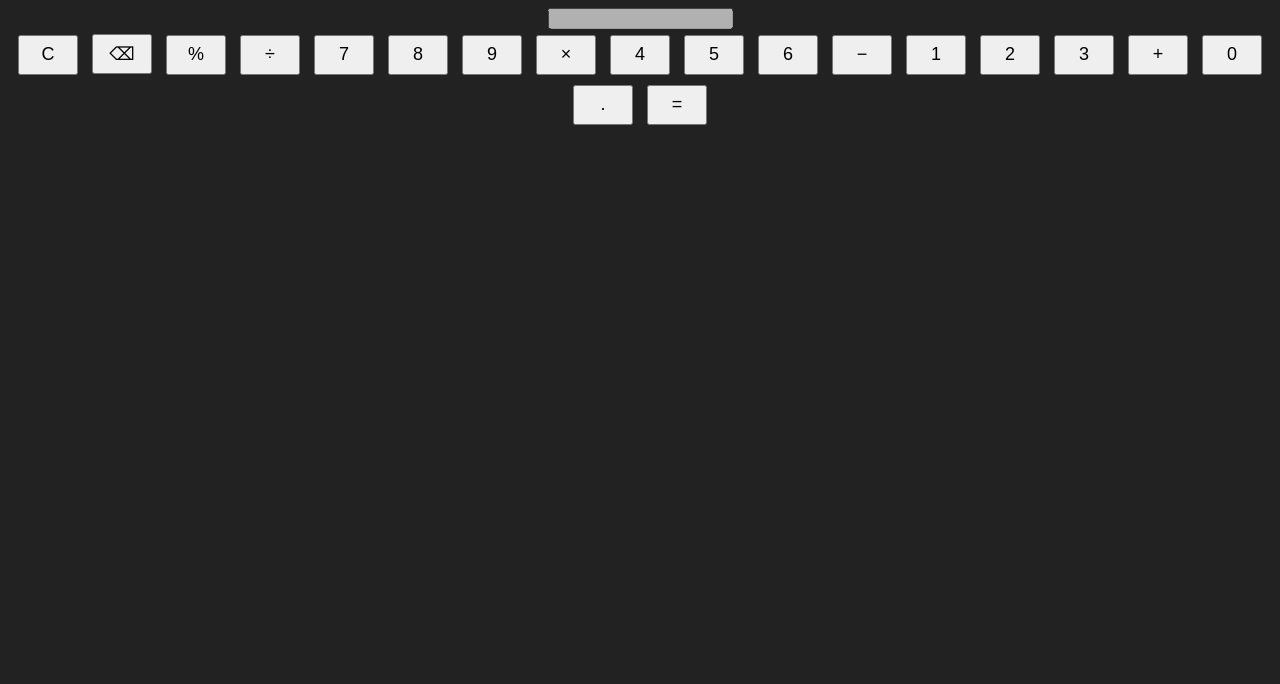
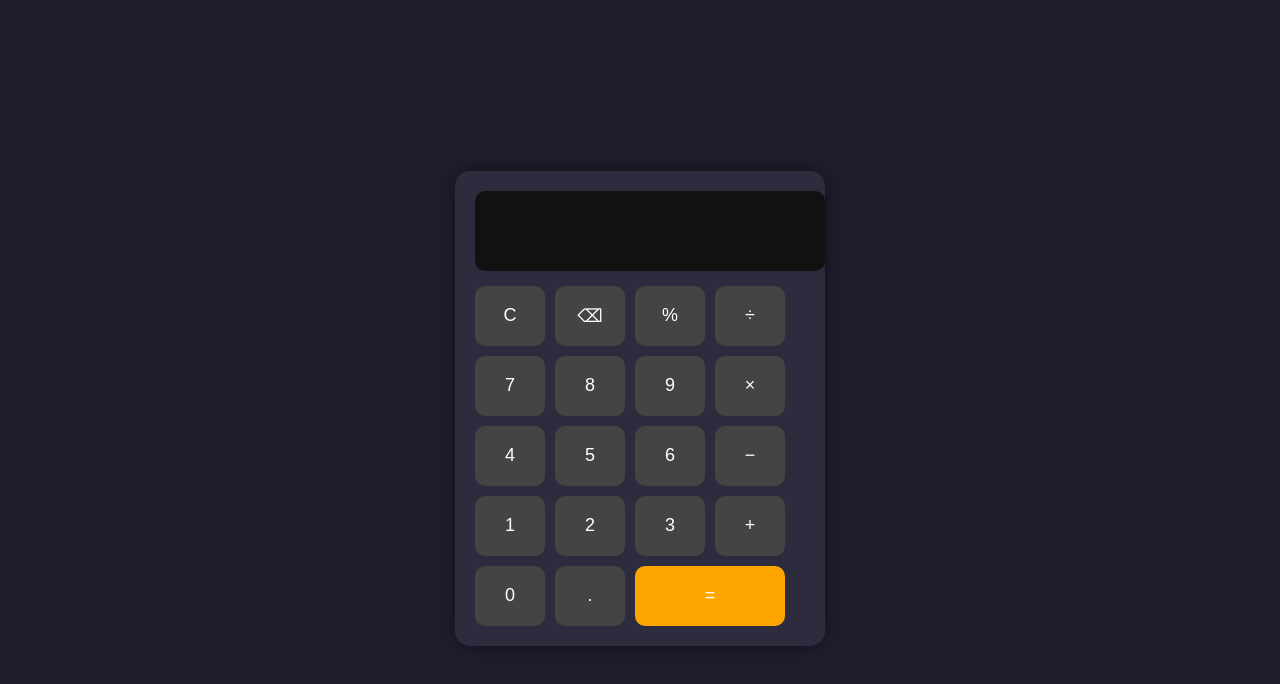
Before and after one commit to premrajwanjare/calculator-react, a plain HTML site: page index.html in a window 1280 px wide. Drawn offline with Linux system fonts and the light colour scheme.

Commit message:
Update style.css

```diff
--- a/style.css
+++ b/style.css
@@ -1,12 +1,58 @@
 body {
-  text-align: center;
-  background: #222;
-  color: white;
+  display: flex;
+  justify-content: center;
+  align-items: center;
+  height: 100vh;
+  background: #1e1e2f;
+  font-family: Arial;
+}
+
+.calculator {
+  background: #2c2c3e;
+  padding: 20px;
+  border-radius: 15px;
+  box-shadow: 0 0 20px rgba(0,0,0,0.5);
+}
+
+#display {
+  width: 100%;
+  height: 60px;
+  margin-bottom: 15px;
+  text-align: right;
+  font-size: 24px;
+  padding: 10px;
+  border: none;
+  border-radius: 10px;
+  background: #111;
+  color: #fff;
+}
+
+.buttons {
+  display: grid;
+  grid-template-columns: repeat(4, 70px);
+  gap: 10px;
 }
 
 button {
-  width: 60px;
-  height: 40px;
-  margin: 5px;
+  height: 60px;
   font-size: 18px;
+  border: none;
+  border-radius: 10px;
+  background: #444;
+  color: white;
+  cursor: pointer;
+  transition: 0.2s;
 }
+
+button:hover {
+  background: #666;
+}
+
+button:active {
+  transform: scale(0.95);
+}
+
+.equal {
+  grid-column: span 2;
+  background: orange;
+}
```
